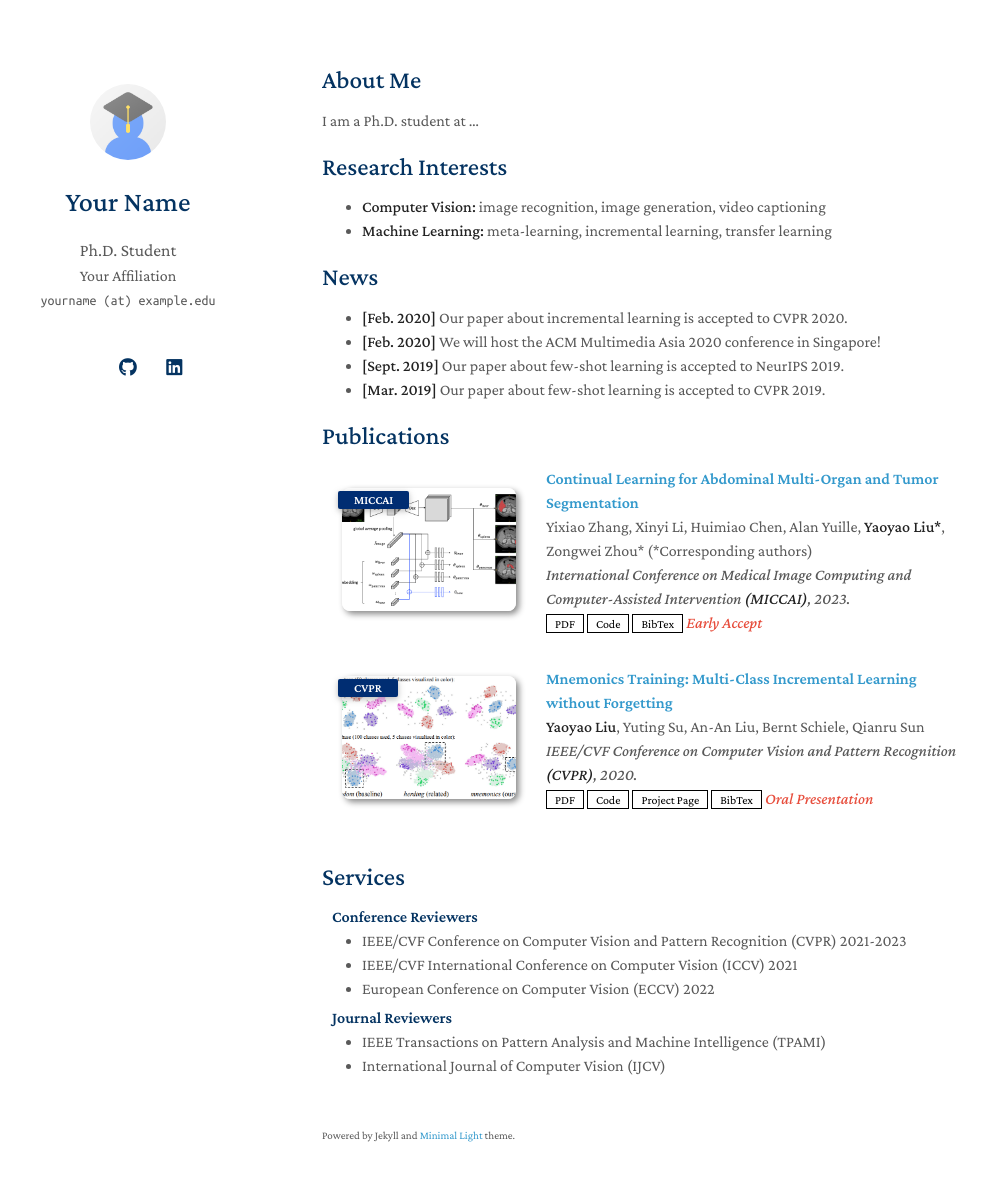
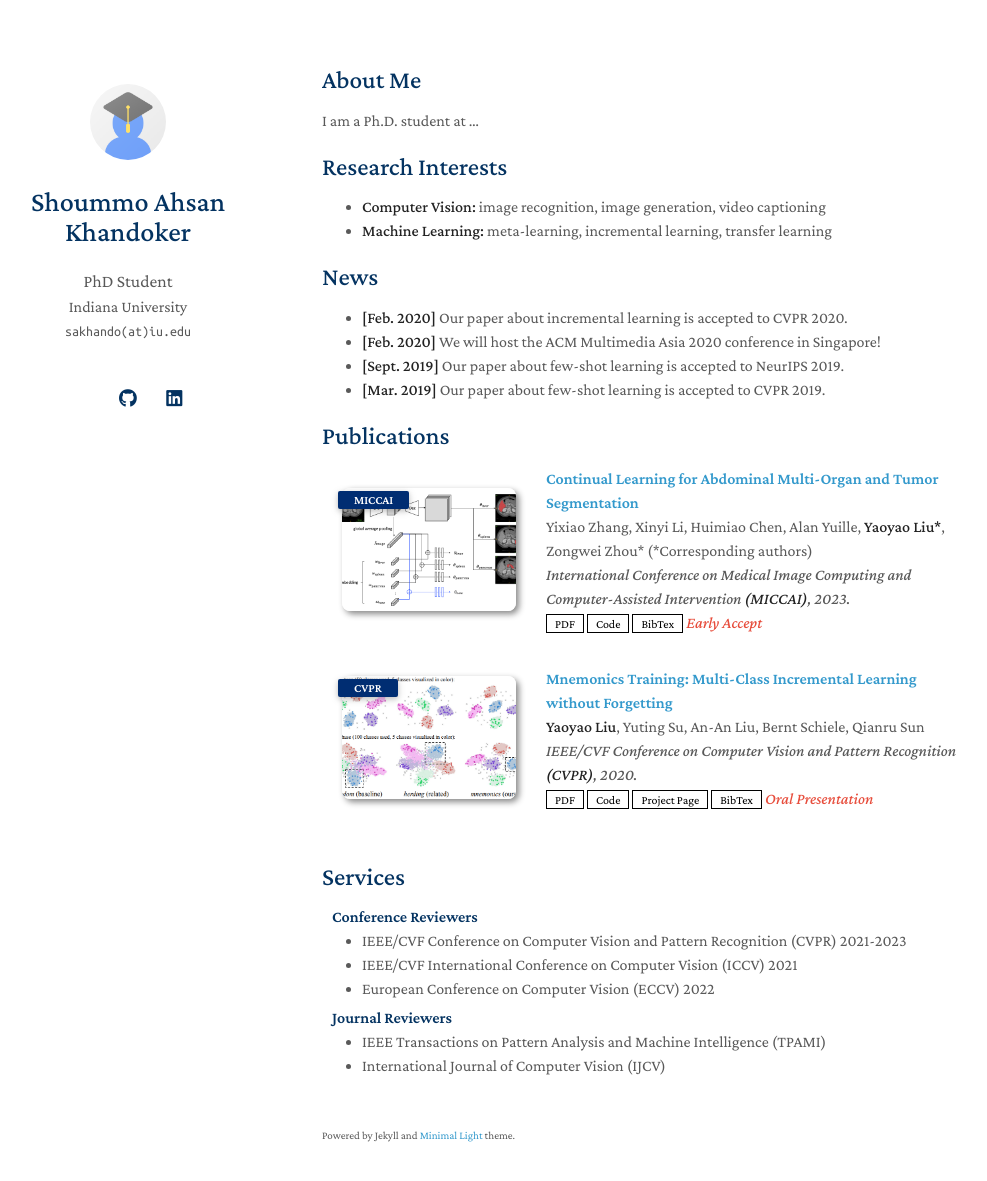
Before and after one commit to shoummoak/shoummoak.github.io, a Jekyll site: the page built from index.md, in a window 1280 px wide and 1216 px high. Shown: the top 1181 px of the window, without its empty margins (148-1135 px from the left). Built offline with Jekyll 4.4.1, drawn with Linux system fonts in a browser that asks for light colours; a style sheet for code colours, icons or effects is not loaded; our own code applies the rules of GitHub Pages for plain Markdown files.

Commit message:
Update _config.yml

```diff
--- a/_config.yml
+++ b/_config.yml
@@ -1,8 +1,8 @@
 # Basic Information
-title: Your Name
-position: Ph.D. Student
-affiliation: Your Affiliation
-email: yourname (at) example.edu
+title: Shoummo Ahsan Khandoker
+position: PhD Student
+affiliation: Indiana University
+email: sakhando(at)iu.edu
 
 # Search Engine Optimization (SEO)
 # The following information is used to improve the website traffic from search engines, e.g., Google.
```
